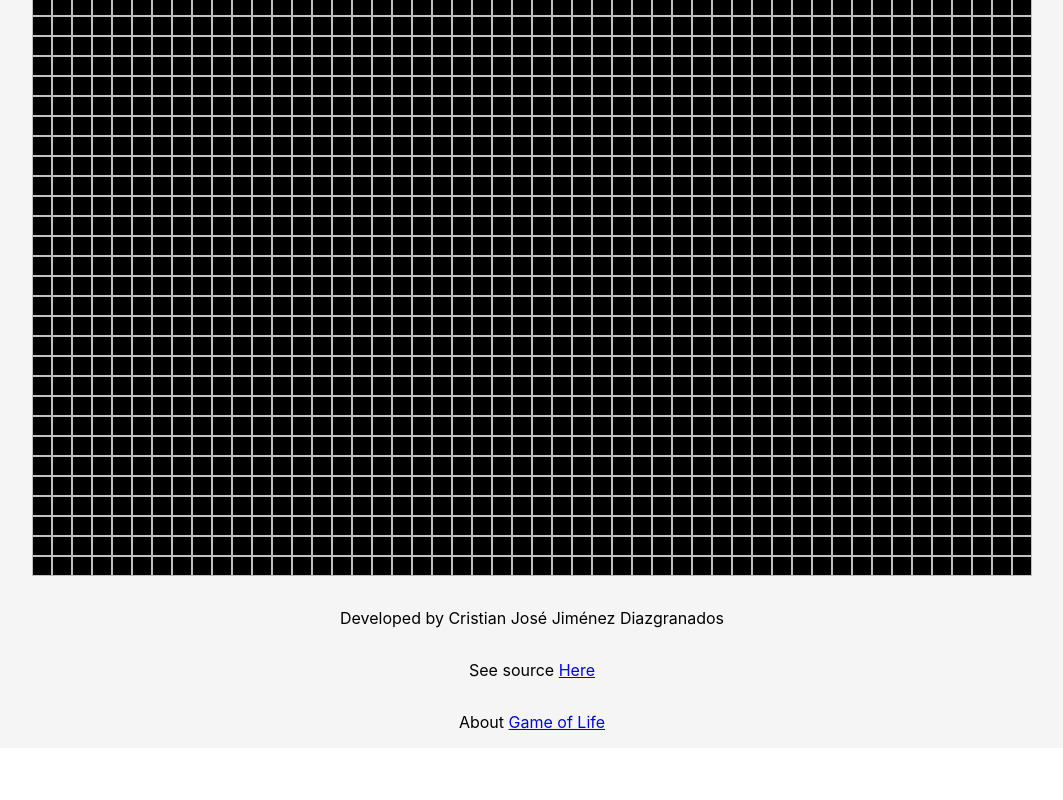
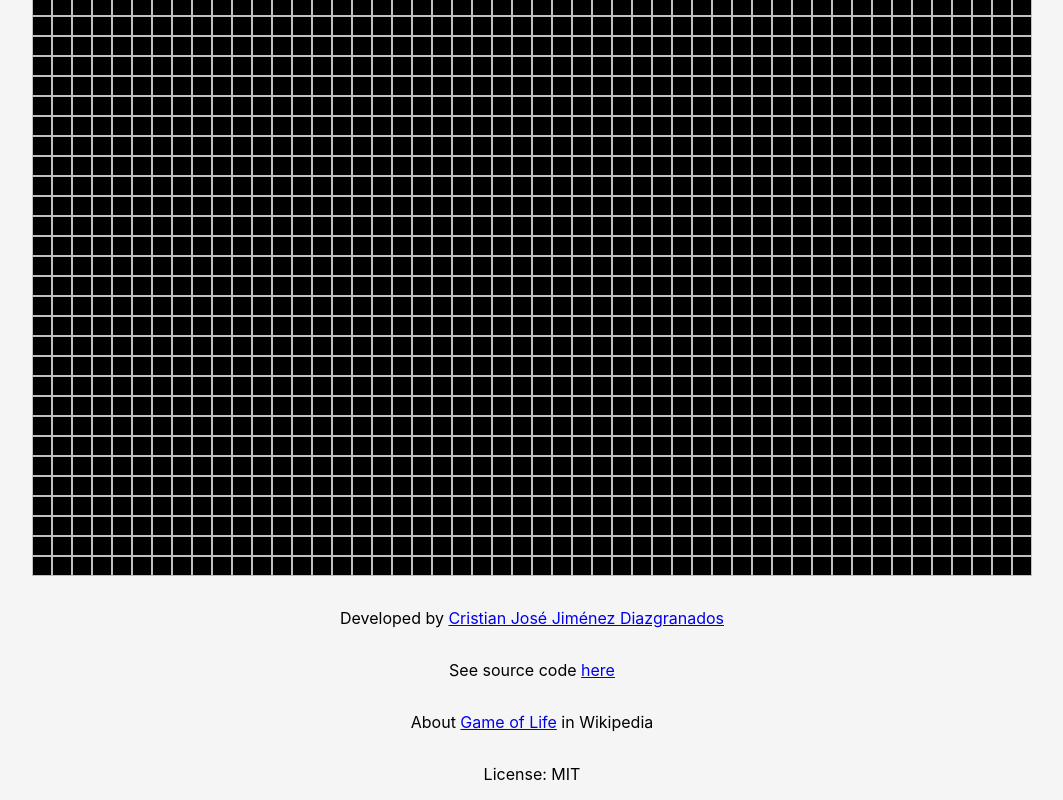
Before and after one commit to CJengineer18/react-game-of-life, a React (Create React App) app: page / in a window 1280 px wide. Shown: the part 528-1328 px from the top of the page, without its empty margins (108-1171 px from the left). Before the commit the page ends 1276 px from the top, so only its background shows below. Built offline with nearby package versions, Linux system fonts and the light colour scheme.

Commit message:
Preparing to upload - Readme - MIT License - Add GitHub pages deploy - Add links in main page (Viewport.tsx)

```diff
--- a/package.json
+++ b/package.json
@@ -2,6 +2,7 @@
   "name": "game-of-life",
   "version": "0.1.0",
   "private": true,
+  "homepage": "https://cjengineer18.github.io/react-game-of-life",
   "dependencies": {
     "@testing-library/jest-dom": "^5.5.0",
     "@testing-library/react": "^10.0.4",
@@ -10,7 +11,8 @@
     "@types/node": "^13.13.4",
     "@types/react": "^16.9.34",
     "@types/react-dom": "^16.9.7",
-    "node-sass": "^4.14.0",
+    "gh-pages": "^2.2.0",
+    "node-sass": "^4.14.1",
     "react": "^16.13.1",
     "react-dom": "^16.13.1",
     "react-scripts": "3.4.1",
@@ -18,6 +20,8 @@
     "typescript": "^3.8.3"
   },
   "scripts": {
+    "predeploy": "npm run build",
+    "deploy": "gh-pages -d build",
     "start": "react-scripts start",
     "build": "react-scripts build",
     "test": "react-scripts test",
--- a/public/index.html
+++ b/public/index.html
@@ -24,7 +24,7 @@
       work correctly both with client-side routing and a non-root public URL.
       Learn how to configure a non-root public URL by running `npm run build`.
     -->
-    <title>React App</title>
+    <title>Conway's Game of Life in React</title>
   </head>
   <body>
     <noscript>You need to enable JavaScript to run this app.</noscript>
--- a/src/components/Viewport.tsx
+++ b/src/components/Viewport.tsx
@@ -20,9 +20,10 @@ export default class Viewport extends React.Component<ViewportProps, ViewportSta
             <div className='viewport'>
                 <p>Conway's Game of Life in React</p>
                 <Game />
-                <p>Developed by Cristian José Jiménez Diazgranados</p>
-                <p>See source <a href='#' target='_blank' rel="noopener noreferrer">Here</a></p>
-                <p>About <a href='#' target='_blank' rel="noopener noreferrer">Game of Life</a></p>
+                <p>Developed by <a href='https://github.com/CJengineer18' target='_blank' rel="noopener noreferrer">Cristian José Jiménez Diazgranados</a></p>
+                <p>See source code <a href='https://github.com/CJengineer18/react-game-of-life/' target='_blank' rel="noopener noreferrer">here</a></p>
+                <p>About <a href='https://en.wikipedia.org/wiki/Conway%27s_Game_of_Life' target='_blank' rel="noopener noreferrer">Game of Life</a> in Wikipedia</p>
+                <p>License: MIT</p>
             </div>
         );
     }
```
Also changed, not shown: 2 other files (tests, documents, lock files or other folders).
